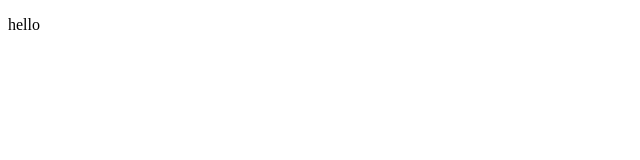
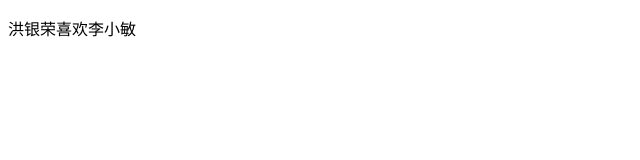
Before and after one commit to hongyinrong/hongyinrong.github.io, a plain HTML site: page index.html in a window 1280 px wide. Shown: the whole page, without its empty margins (0-640 px from the left). Drawn offline with Linux system fonts and the light colour scheme.

Commit message:
Update index.html

```diff
--- a/index.html
+++ b/index.html
@@ -6,6 +6,6 @@
 
 </head>
 <body>
-    <p>hello</p>
+    <p>洪银荣喜欢李小敏</p>
 </body>
 </html>
```
